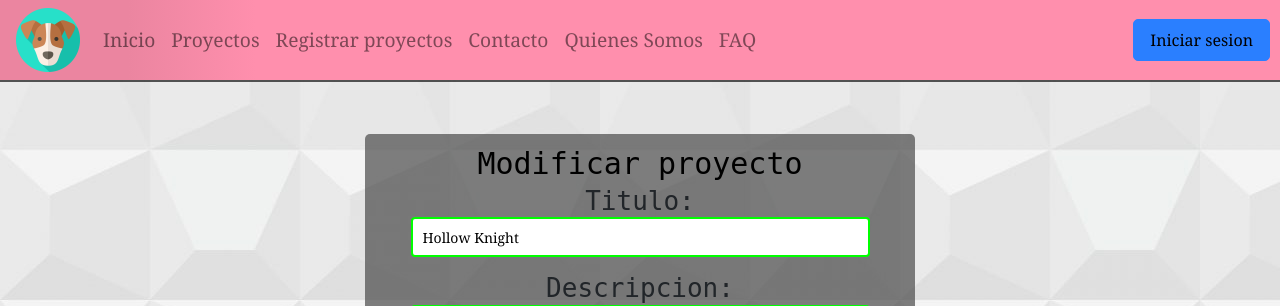
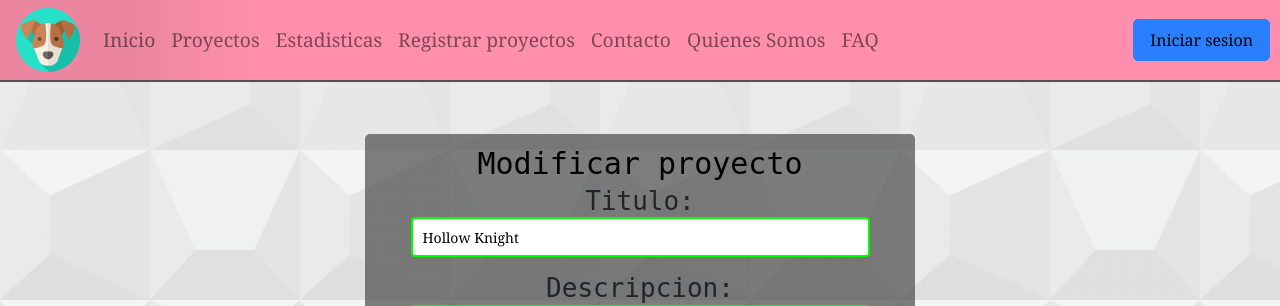
Before and after one commit to Jordanium01/Pagina_web, a Django app: page /modificar_proyecto/0 in a window 1280 px wide. Shown: the top 306 px of the page. Run offline with Django 4.2, Linux system fonts and the light colour scheme; data comes from the database, SQL or seed files in the repository; some libraries are stand-ins or nearby versions.

Commit message:
Add files via upload

```diff
--- a/catalogos/templates/catalogos/modificacion_estadistica.html
+++ b/catalogos/templates/catalogos/modificacion_estadistica.html
@@ -34,6 +34,9 @@
                 </li>
                 <li class="nav-item">
                     <a class="nav-link" href="{% url 'proyectos' %}">Proyectos</a>
+                </li>
+                <li class="nav-item">
+                    <a class="nav-link" href="{% url 'estadisticas' %}">Estadisticas</a>
                 </li>
                 <li class="nav-item">
                     <a class="nav-link" href="{% url 'fom_proyectos' %}">Registrar proyectos</a>
--- a/catalogos/templates/catalogos/modificacion_proyecto.html
+++ b/catalogos/templates/catalogos/modificacion_proyecto.html
@@ -34,6 +34,9 @@
                 </li>
                 <li class="nav-item">
                     <a class="nav-link" href="{% url 'proyectos' %}">Proyectos</a>
+                </li>
+                <li class="nav-item">
+                    <a class="nav-link" href="{% url 'estadisticas' %}">Estadisticas</a>
                 </li>
                 <li class="nav-item">
                     <a class="nav-link" href="{% url 'fom_proyectos' %}">Registrar proyectos</a>
```
